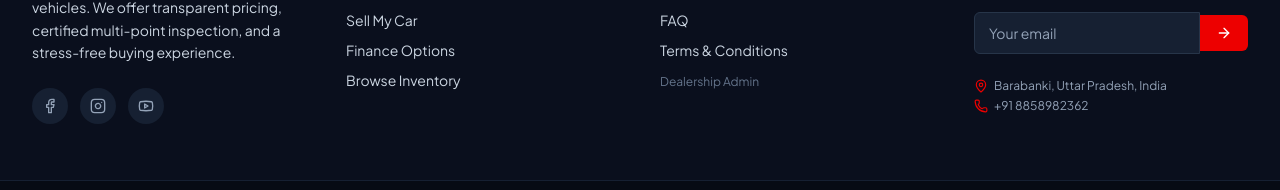
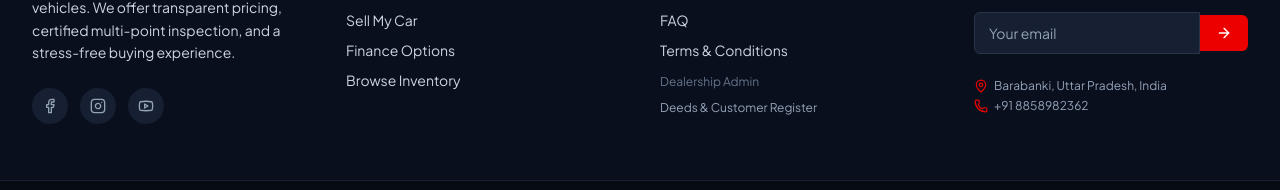
Before and after one commit to mishraprashant2808-blip/new-sai-car-bazar, a Next.js app: page / in a window 1280 px wide. Shown: the part 5310-5500 px from the top of the page. Built offline with nearby package versions, Linux system fonts and the light colour scheme; no server answers; the database is empty.

Commit message:
feat: add direct Deeds & Customer Register link in website footer

```diff
--- a/src/components/layout/Footer.tsx
+++ b/src/components/layout/Footer.tsx
@@ -165,6 +165,11 @@ export default function Footer() {
                   Dealership Admin
                 </Link>
               </li>
+              <li>
+                <Link href="/admin/deeds" className="hover:text-rose-400 text-xs text-slate-400 flex items-center gap-1 transition">
+                  <span>Deeds & Customer Register</span>
+                </Link>
+              </li>
             </ul>
           </div>
 
```
